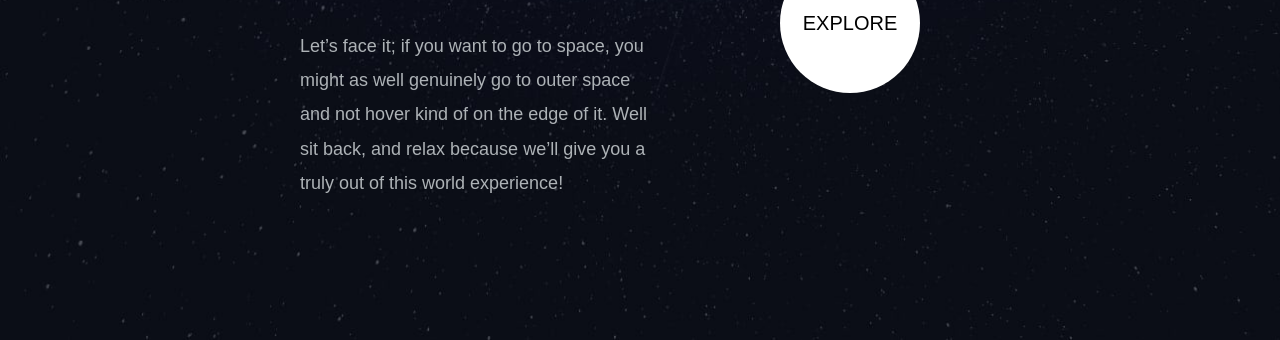
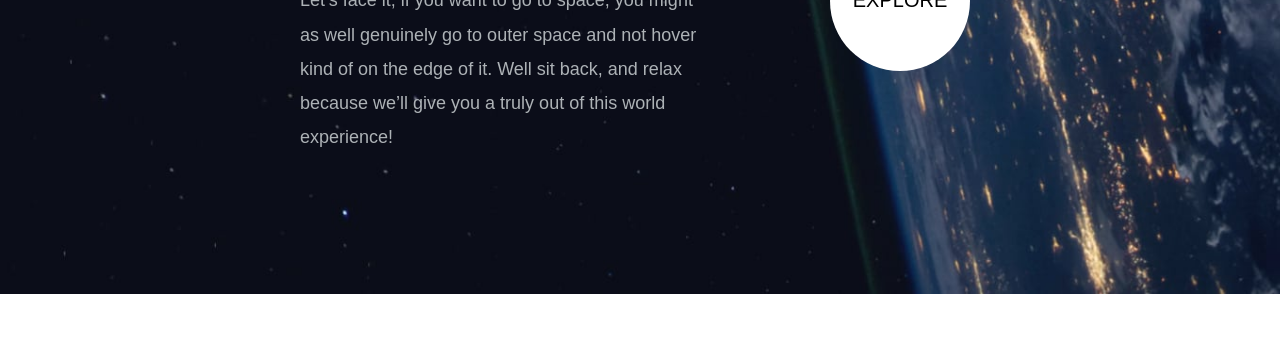
Before and after one commit to SymonhenriquedoVale/space-ativ, a plain HTML site: page starter-code/assets/index.html in a window 1280 px wide. Shown: the part 554-894 px from the top of the page. After the commit the page ends 848 px from the top, so only its background shows below. Drawn offline with Linux system fonts and the light colour scheme.

Commit message:
Sua mensagem de alterado aqui

```diff
--- a/starter-code/assets/css/home.css
+++ b/starter-code/assets/css/home.css
@@ -1,5 +1,5 @@
 body {
-  background-image: url("../destination/background-destination-desktop.jpg");
+  background-image: url("../home/background-home-desktop.jpg");
   background-size: cover;
   color: white;
   font-family: sans-serif;
--- a/starter-code/assets/css/style.css
+++ b/starter-code/assets/css/style.css
@@ -121,6 +121,12 @@ body {
 }
 
 .text {
+  line-height: 1.9;
+  color: rgb(173, 178, 182);
+  margin-bottom: 140px;
+}
+
+.text2 {
   line-height: 1.9;
   color: rgb(173, 178, 182);
   margin-bottom: 140px;
--- a/starter-code/assets/index.html
+++ b/starter-code/assets/index.html
@@ -30,7 +30,7 @@
 
   <div class="contain-hom">
     <div>
-      <p class="text">
+      <p class="text2">
         <span class="fraseHome">SO, YOU WANT TO TRAVEL TO</span>
         <span class="space">SPACE</span>
         <span class="tex-meio">
```
